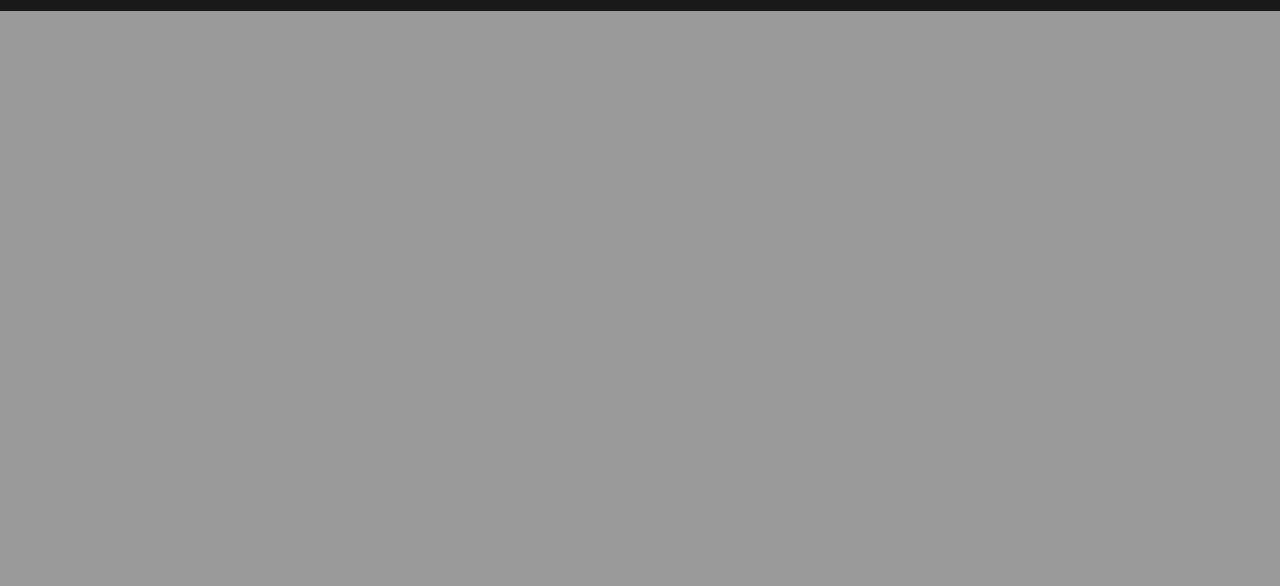
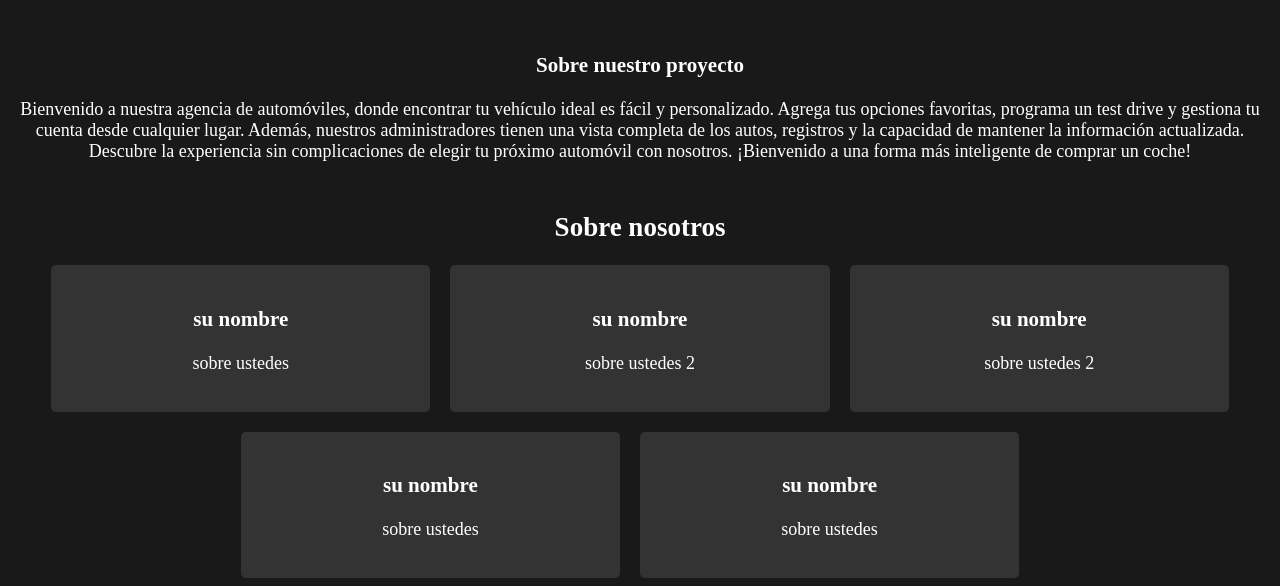
Before and after one commit to derekeduardo/web2023, a PHP site: page /semestral/views/about.php in a window 1280 px wide. Shown: the part 1067-1653 px from the top of the page. Before the commit the page ends 1078 px from the top, so only its background shows below. Run offline with PHP 8.4, Linux system fonts and the light colour scheme.

Commit message:
Vista about casi terminada

```diff
--- a/assets/css/style.css
+++ b/assets/css/style.css
@@ -281,3 +281,90 @@ body{
     cursor: pointer;
     transition: 0.4s;
 }
+
+/* About */
+
+
+.banner-container {
+    position: relative;
+    text-align: center;
+    color: white;
+}
+
+.banner-text {
+    position: absolute;
+    top: 50%;
+    right: 5%; /* Ajusta el valor para posicionar el texto */
+    transform: translate(0%, -50%);
+    font-size: 24px;
+    text-align: right;
+}
+
+.texth1 {
+    right: 10%;
+}
+
+.button-container {
+    position: absolute;
+    top: 60%; /* Ajusta la posición vertical del botón */
+    right: 5%; /* Ajusta el valor para posicionar el botón */
+}
+
+/* Estilos para el botón */
+.button-container button {
+    padding: 10px 20px;
+    background-color: #fff530;
+    color: rgb(0, 0, 0);
+    border: none;
+    cursor: pointer;
+    font-size: 16px;
+    border-radius: 5px;
+}
+.project-section,
+.about-us-section {
+    text-align: center;
+    margin-top: 50px;
+    color: #ffffff;
+    font-size: large;
+}
+
+.project-section h3,
+.about-us-section h3 {
+    color: white;
+}
+.about-us-section .persons-container {
+    display: flex;
+    justify-content: center;
+    flex-wrap: wrap;
+    gap: 20px;
+    margin-top: 20px;
+}
+
+.person {
+    width: calc(40% - 10%); /* Se establece el ancho del 40% para cada persona, restando el espacio entre ellas */
+    background-color: #333; /* Color de fondo opcional */
+    padding: 20px;
+    border-radius: 5px;
+    box-sizing: border-box;
+    text-align: center;
+    color: white;
+}
+
+.persons-container2 {
+    display: flex;
+    justify-content: center;
+    flex-wrap: wrap;
+    gap: 20px;
+    margin-top: 20px;
+}
+
+.personx {
+    width: calc(40% - 10%); /* Se establece el ancho del 40% para cada persona, restando el espacio entre ellas */
+    background-color: #333; /* Color de fondo opcional */
+    padding: 20px;
+    border-radius: 5px;
+    box-sizing: border-box;
+    text-align: center;
+    color: white;
+
+}
--- a/views/about.php
+++ b/views/about.php
@@ -29,10 +29,62 @@
         </div>
     </nav>
 
-    <!-- Banner Image -->
-    <img src="../assets/Diseño sin título.png" alt="Banner Image" style="width: 100%; height: auto;">
-    <!-- Reemplaza "../assets/images/banner.jpg" con la ruta de tu imagen de banner -->
+    <div class="banner-container">
+        <img src="../assets/Diseño sin título.png" alt="Banner Image" style="width: 100%; height: auto;">
+        <div class="banner-text">
+            <h2 class="texth1">About</h2>
+            <p>Encargados de que obtengas el auto de tus sueños.</p>
+        </div>
+        <div class="button-container">
+            <button>Ver más</button>
+        </div>
+    </div>
+    </div>
+    <div class="project-section">
+        <h3>Sobre nuestro proyecto</h3>
+        <p>Bienvenido a nuestra agencia de automóviles, donde encontrar tu vehículo ideal es fácil y personalizado. Agrega tus opciones favoritas,
+        programa un test drive y gestiona tu cuenta desde cualquier lugar. Además, nuestros administradores tienen una
+          vista completa de los autos, registros y la capacidad de mantener la información actualizada.
 
-    <!-- Resto del contenido de la página -->
+        Descubre la experiencia sin complicaciones de elegir tu próximo automóvil con nosotros. ¡Bienvenido a una forma más inteligente de comprar un coche!</p>
+    </div>
+
+   <!-- ... Tu código HTML anterior ... -->
+
+<!-- Título "Sobre nosotros" -->
+<div class="about-us-section">
+    <h2>Sobre nosotros</h2>
+    <!-- Contenedor para los párrafos de las 5 personas -->
+    <div class="persons-container">
+        <div class="person">
+            <h3>su nombre</h3>
+            <p>sobre ustedes</p>
+        </div>
+        <div class="person">
+            <h3>su nombre</h3>
+            <p>sobre ustedes 2</p>
+        </div>
+
+        <div class="person">
+            <h3>su nombre</h3>
+            <p>sobre ustedes 2</p>
+        </div>
+    </div>
+<div class="persons-container2">
+    <div class="personx">
+            <h3>su nombre</h3>
+            <p>sobre ustedes</p>
+        </div>
+
+        <div class="personx">
+            <h3>su nombre</h3>
+            <p>sobre ustedes</p>
+        </div>
+
+    <div>
+</div>
+    </div>
+</div>
+
 </body>
 </html>
```
